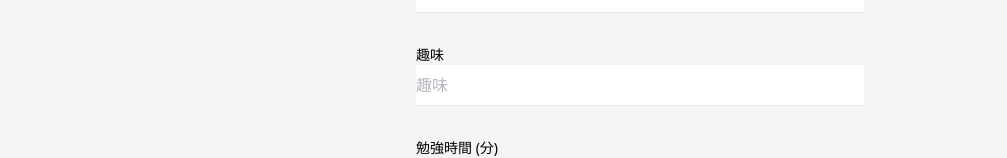
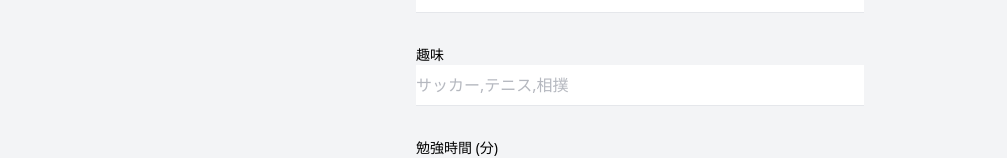
Before and after one commit to syunsuke-I/ts-practice, a React (Create React App) app: page / in a window 1280 px wide. Both pictures are taken after a click on the heading "新規登録". Shown: the part 560-718 px from the top of the page, without its empty margins (0-1007 px from the left). Built offline with nearby package versions, Linux system fonts and the light colour scheme.

Commit message:
最低限実装

```diff
--- a/src/new.tsx
+++ b/src/new.tsx
@@ -82,9 +82,10 @@ export const Form: React.FC<FormProps> = ({ isFormOpen, setOpenForm }) => {
       setMentors([...mentors, newStudent]);
     }
     setOpenForm(!isFormOpen);
+    reset();
   };
 
-  const { register, handleSubmit, formState: { errors } } = useForm<FormData>();
+  const { register, handleSubmit, formState: { errors }, reset } = useForm<FormData>();
 
   return (
     <details open={isFormOpen}>
@@ -114,42 +115,50 @@ export const Form: React.FC<FormProps> = ({ isFormOpen, setOpenForm }) => {
           </div>
           <div className="mb-8">
               <label htmlFor="email" className="text-sm block">Eメール</label>
-              <input type="email"  {...register('email')} className="w-full py-2 border-b focus:outline-none focus:border-b-2 focus:border-indigo-500 placeholder-gray-500 placeholder-opacity-50" placeholder="student@example.com"/>
-
+              <input type="email"  {...register('email', { required: true })} className="w-full py-2 border-b focus:outline-none focus:border-b-2 focus:border-indigo-500 placeholder-gray-500 placeholder-opacity-50" placeholder="student@example.com"/>
+              {errors.email && <span className='text-red-500'>このフィールドは必須です</span>}
           </div>
           <div className="mb-8">
               <label htmlFor="age" className="text-sm block">年齢</label>
-              <input type="number" {...register('age')}  id="age" className="w-full py-2 border-b focus:outline-none focus:border-b-2 focus:border-indigo-500 placeholder-gray-500 placeholder-opacity-50" placeholder="0~"/>
+              <input type="number" {...register('age', { required: true })}  id="age" className="w-full py-2 border-b focus:outline-none focus:border-b-2 focus:border-indigo-500 placeholder-gray-500 placeholder-opacity-50" placeholder="0~"/>
+              {errors.age && <span className='text-red-500'>このフィールドは必須です</span>}
           </div>
           <div className="mb-8">
               <label htmlFor="postCode" className="text-sm block">郵便番号</label>
-              <input type="text" {...register('postCode')}  id="postCode" className="w-full py-2 border-b focus:outline-none focus:border-b-2 focus:border-indigo-500 placeholder-gray-500 placeholder-opacity-50" placeholder="810-0000"/>
+              <input type="text" {...register('postCode', { required: true })}  id="postCode" className="w-full py-2 border-b focus:outline-none focus:border-b-2 focus:border-indigo-500 placeholder-gray-500 placeholder-opacity-50" placeholder="810-0000"/>
+              {errors.postCode && <span className='text-red-500'>このフィールドは必須です</span>}
           </div>
           <div className="mb-8">
               <label htmlFor="phone" className="text-sm block">電話番号</label>
-              <input type="text"  {...register('phone')}  id="phone" className="w-full py-2 border-b focus:outline-none focus:border-b-2 focus:border-indigo-500 placeholder-gray-500 placeholder-opacity-50" placeholder="090-0000-0000"/>
+              <input type="text"  {...register('phone', { required: true })}  id="phone" className="w-full py-2 border-b focus:outline-none focus:border-b-2 focus:border-indigo-500 placeholder-gray-500 placeholder-opacity-50" placeholder="090-0000-0000"/>
+              {errors.phone && <span className='text-red-500'>このフィールドは必須です</span>}
           </div>
           <div className="mb-8">
               <label htmlFor="hobbies" className="text-sm block">趣味</label>
-              <input type="text" {...register('hobbies')} id="hobbies" className="w-full py-2 border-b focus:outline-none focus:border-b-2 focus:border-indigo-500 placeholder-gray-500 placeholder-opacity-50" placeholder="趣味"/>
+              <input type="text" {...register('hobbies', { required: true })} id="hobbies" className="w-full py-2 border-b focus:outline-none focus:border-b-2 focus:border-indigo-500 placeholder-gray-500 placeholder-opacity-50" placeholder="サッカー,テニス,相撲"/>
+              {errors.hobbies && <span className='text-red-500'>このフィールドは必須です</span>}
           </div>
           {activeTabForForm === 'student' && (
             <>
               <div className="mb-8">
                 <label htmlFor="studyMinutes" className="text-sm block">勉強時間 (分)</label>
-                <input type="number" id="studyMinutes" className="w-full py-2 border-b focus:outline-none focus:border-b-2 focus:border-indigo-500 placeholder-gray-500 placeholder-opacity-50" placeholder="0~"/>
+                <input type="number"   {...register('studyMinutes', { required: true })}  id="studyMinutes" className="w-full py-2 border-b focus:outline-none focus:border-b-2 focus:border-indigo-500 placeholder-gray-500 placeholder-opacity-50" placeholder="0~"/>
+                {errors.studyMinutes && <span className='text-red-500'>このフィールドは必須です</span>}
               </div>
               <div className="mb-8">
                   <label htmlFor="taskCode" className="text-sm block">課題番号</label>
-                  <input type="number" {...register('taskCode')}  id="taskCode" className="w-full py-2 border-b focus:outline-none focus:border-b-2 focus:border-indigo-500 placeholder-gray-500 placeholder-opacity-50" placeholder="500"/>
+                  <input type="number" {...register('taskCode', { required: true })}  id="taskCode" className="w-full py-2 border-b focus:outline-none focus:border-b-2 focus:border-indigo-500 placeholder-gray-500 placeholder-opacity-50" placeholder="500"/>
+                  {errors.taskCode && <span className='text-red-500'>このフィールドは必須です</span>}
               </div>
               <div className="mb-8">
                   <label htmlFor="studyLangs" className="text-sm block">勉強中の言語</label>
-                  <input type="text"  {...register('studyLangs')}  id="studyLangs" className="w-full py-2 border-b focus:outline-none focus:border-b-2 focus:border-indigo-500 placeholder-gray-500 placeholder-opacity-50" placeholder="Java,Go,PHP"/>
+                  <input type="text"  {...register('studyLangs', { required: true })}  id="studyLangs" className="w-full py-2 border-b focus:outline-none focus:border-b-2 focus:border-indigo-500 placeholder-gray-500 placeholder-opacity-50" placeholder="Java,Go,PHP"/>
+                  {errors.studyLangs && <span className='text-red-500'>このフィールドは必須です</span>}
               </div>
               <div className="mb-8">
                   <label htmlFor="score" className="text-sm block">ハピネススコア</label>
-                  <input type="number" {...register('score')} id="score" className="w-full py-2 border-b focus:outline-none focus:border-b-2 focus:border-indigo-500 placeholder-gray-500 placeholder-opacity-50" placeholder="700"/>
+                  <input type="number" {...register('score', { required: true })} id="score" className="w-full py-2 border-b focus:outline-none focus:border-b-2 focus:border-indigo-500 placeholder-gray-500 placeholder-opacity-50" placeholder="700"/>
+                  {errors.score && <span className='text-red-500'>このフィールドは必須です</span>}
               </div>
             </>
           )}
@@ -157,19 +166,23 @@ export const Form: React.FC<FormProps> = ({ isFormOpen, setOpenForm }) => {
             <>
               <div className="mb-8">
                   <label htmlFor="experienceDays" className="text-sm block">実務経験月数</label>
-                  <input type="number" {...register('experienceDays')} id="experienceDays" className="w-full py-2 border-b focus:outline-none focus:border-b-2 focus:border-indigo-500 placeholder-gray-500 placeholder-opacity-50" placeholder="経験月数"/>
+                  <input type="number" {...register('experienceDays', { required: true })} id="experienceDays" className="w-full py-2 border-b focus:outline-none focus:border-b-2 focus:border-indigo-500 placeholder-gray-500 placeholder-opacity-50" placeholder="経験月数"/>
+                  {errors.experienceDays && <span className='text-red-500'>このフィールドは必須です</span>}
               </div>
               <div className="mb-8">
                   <label htmlFor="useLangs" className="text-sm block">使用言語</label>
-                  <input type="text" {...register('useLangs')}  id="useLangs" className="w-full py-2 border-b focus:outline-none focus:border-b-2 focus:border-indigo-500 placeholder-gray-500 placeholder-opacity-50" placeholder="Python, Java, Ruby"/>
+                  <input type="text" {...register('useLangs', { required: true })}  id="useLangs" className="w-full py-2 border-b focus:outline-none focus:border-b-2 focus:border-indigo-500 placeholder-gray-500 placeholder-opacity-50" placeholder="Python, Java, Ruby"/>
+                  {errors.useLangs && <span className='text-red-500'>このフィールドは必須です</span>}
               </div>
               <div className="mb-8">
                   <label htmlFor="availableStartCode" className="text-sm block">担当できる課題番号 (開始)</label>
-                  <input type="number" {...register('availableStartCode')}  id="availableStartCode" className="w-full py-2 border-b focus:outline-none focus:border-b-2 focus:border-indigo-500 placeholder-gray-500 placeholder-opacity-50" placeholder="100"/>
+                  <input type="number" {...register('availableStartCode', { required: true })}  id="availableStartCode" className="w-full py-2 border-b focus:outline-none focus:border-b-2 focus:border-indigo-500 placeholder-gray-500 placeholder-opacity-50" placeholder="100"/>
+                  {errors.availableStartCode && <span className='text-red-500'>このフィールドは必須です</span>}
               </div>
               <div className="mb-8">
                   <label htmlFor="availableEndCode" className="text-sm block">担当できる課題番号 (終了)</label>
-                  <input type="number" {...register('availableEndCode')}  id="availableEndCode" className="w-full py-2 border-b focus:outline-none focus:border-b-2 focus:border-indigo-500 placeholder-gray-500 placeholder-opacity-50" placeholder="200"/>
+                  <input type="number" {...register('availableEndCode', { required: true })}  id="availableEndCode" className="w-full py-2 border-b focus:outline-none focus:border-b-2 focus:border-indigo-500 placeholder-gray-500 placeholder-opacity-50" placeholder="200"/>
+                  {errors.availableEndCode && <span className='text-red-500'>このフィールドは必須です</span>}
               </div>
             </>
           )}
```
